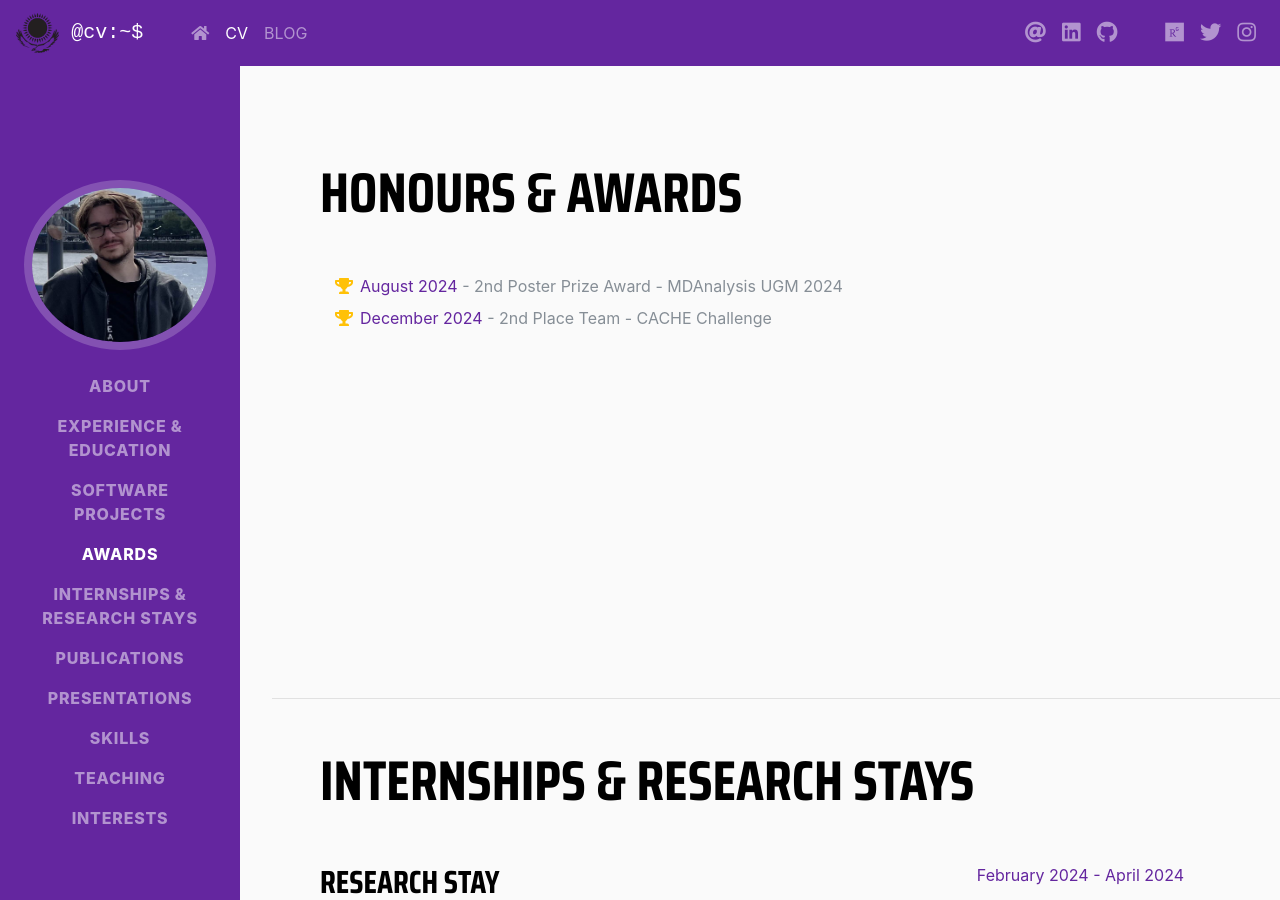
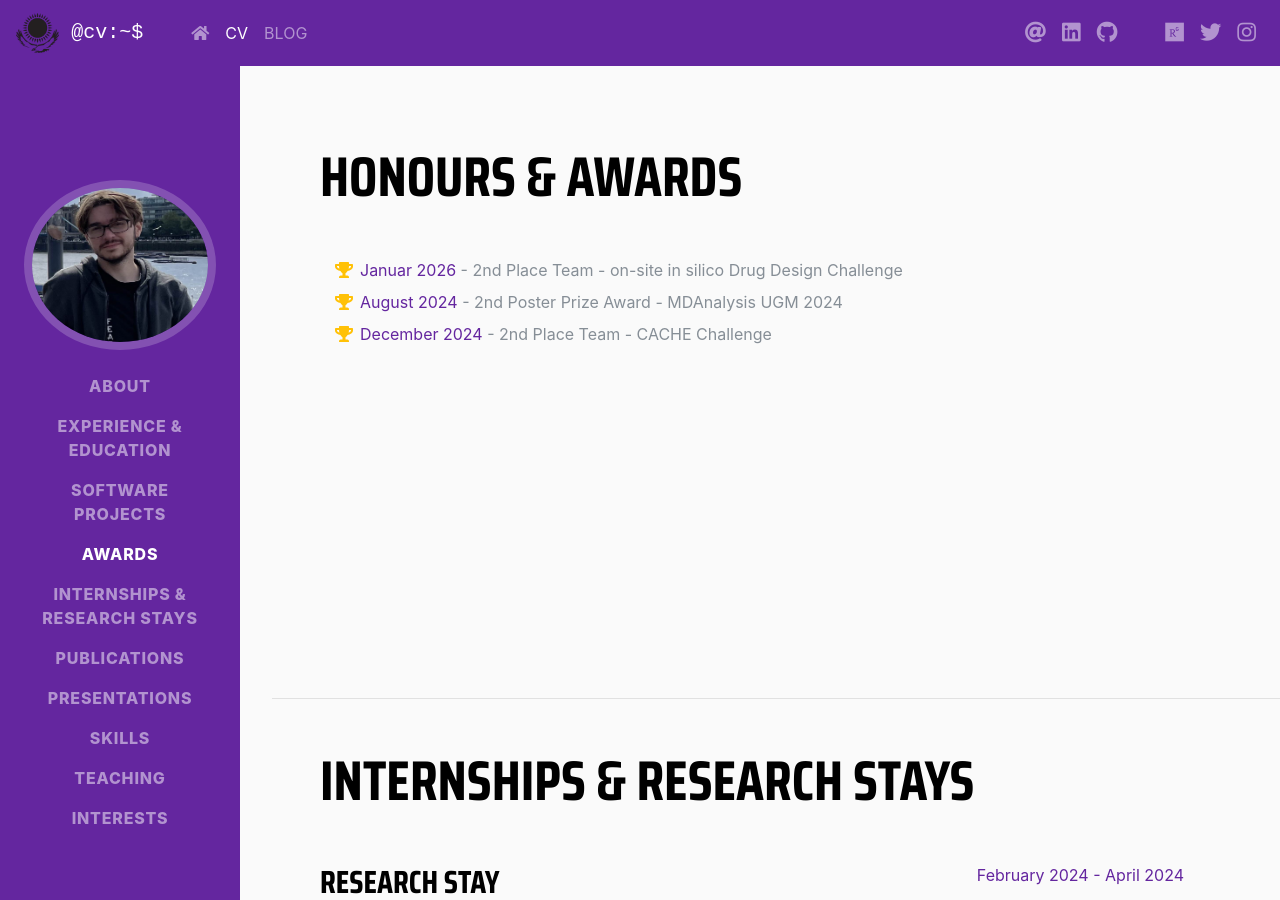
Before and after one commit to talagayev/talagayev.github.io, a Jekyll site: the page built from cv.html, in a window 1280 px wide and 900 px high, scrolled down 4837 px. Built offline with Jekyll 4.4.1, drawn with Linux system fonts in a browser that asks for light colours; nearby versions of some CDN libraries; some web fonts are replaced; a style sheet for code colours, icons or effects is not loaded.

Commit message:
Update awards.yml

```diff
--- a/_data/awards.yml
+++ b/_data/awards.yml
@@ -1,3 +1,7 @@
+- date: Januar 2026
+  description: 2nd Place Team - on-site in silico Drug Design Challenge
+  url: https://shiny.imtm.cz/apps/polishp/9add/
+
 - date: August 2024
   description: 2nd Poster Prize Award - MDAnalysis UGM 2024
   url: https://www.mdanalysis.org/pages/ugm2024/
```
